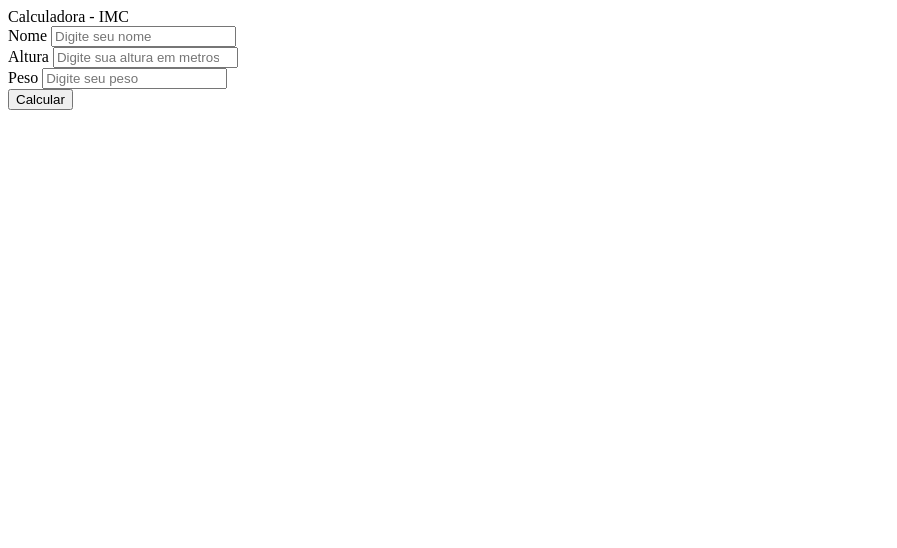
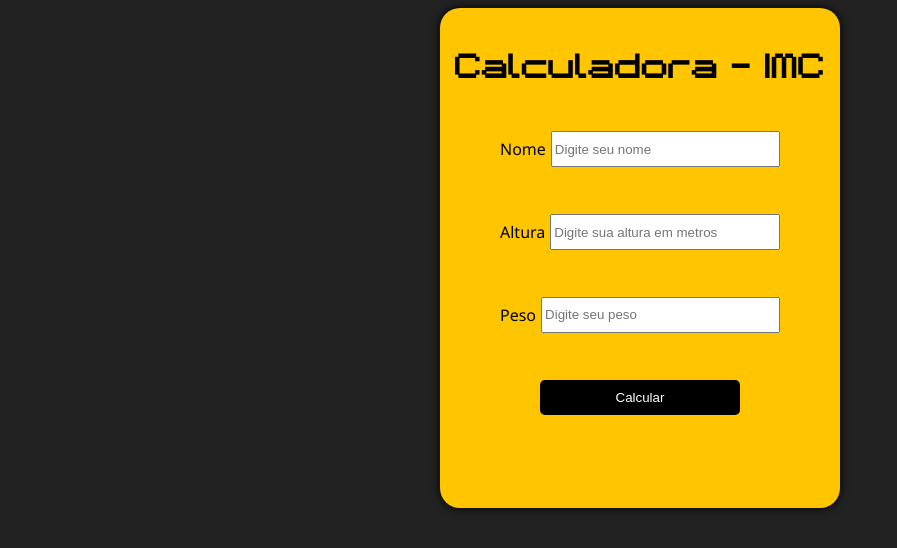
Before and after one commit to mvrcost/calculadora-imc, a plain HTML site: page index.html in a window 1280 px wide. Shown: the whole page, without its empty margins (0-897 px from the left). Drawn offline with Linux system fonts and the light colour scheme; files whose address does not match are found by name.

Commit message:
Update index.html

```diff
--- a/index.html
+++ b/index.html
@@ -3,7 +3,7 @@
 <head>
     <meta charset="UTF-8">
     <meta name="viewport" content="width=device-width, initial-scale=1.0">
-    <link rel="stylesheet" href="assests/style">
+    <link rel="stylesheet" href="assests/style/style.css">
     <title>Calculadora</title>
 </head>
 <body>
```
